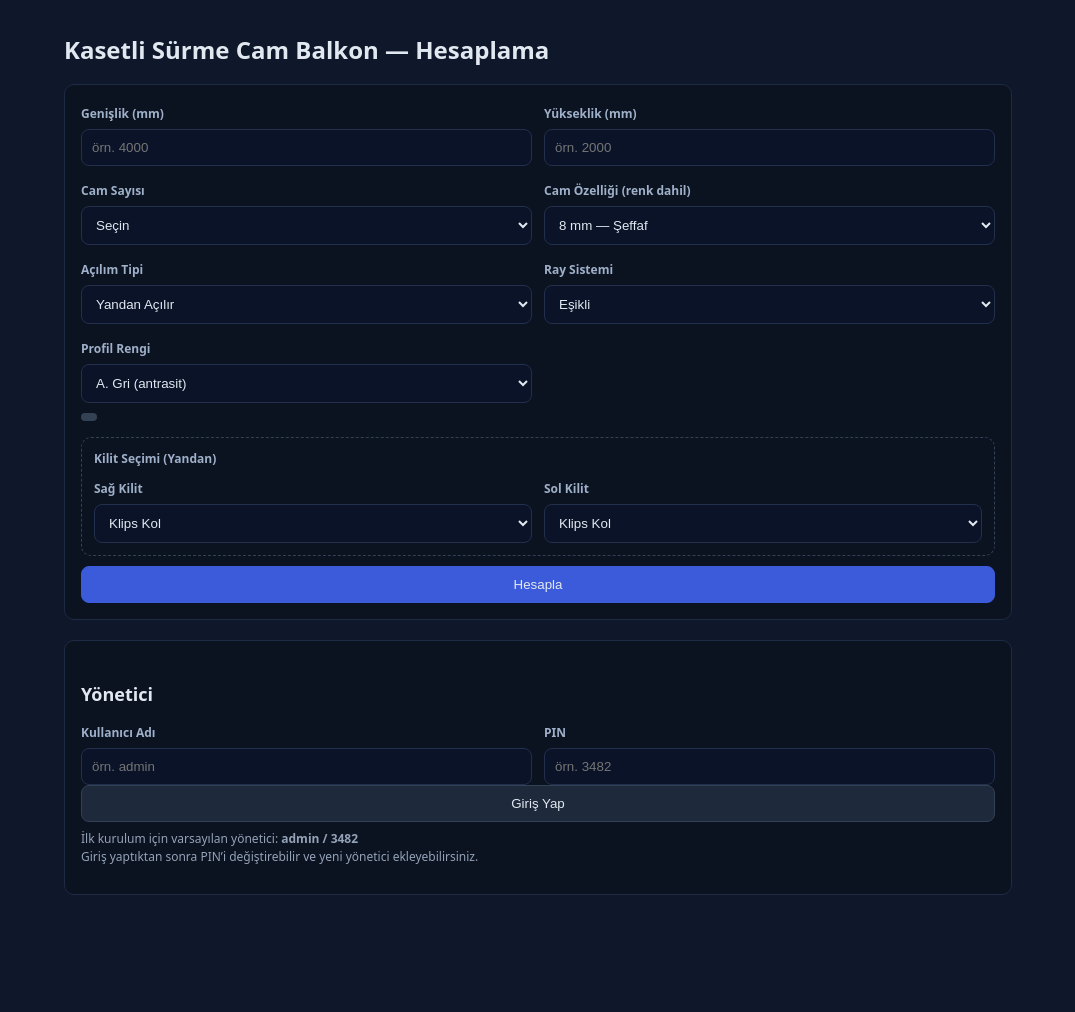
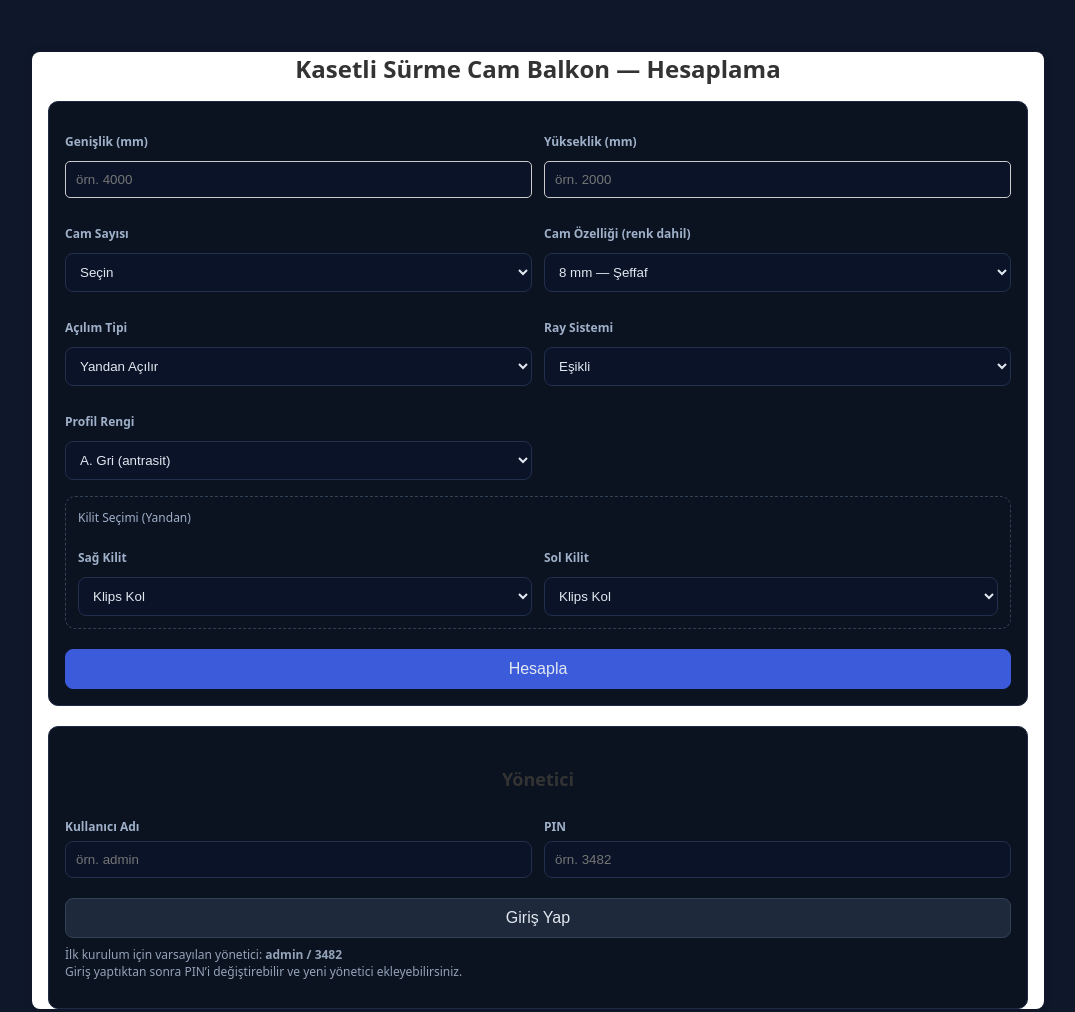
Before and after one commit to sefaakkaya2606/cam-balkon, a plain HTML site: page index.html in a window 1280 px wide. Shown: the whole page, without its empty margins (102-1177 px from the left). Before the commit the page ends 927 px from the top, so only its background shows below. Drawn offline with Linux system fonts and the light colour scheme; no server answers.

Commit message:
Update style.css

```diff
--- a/style.css
+++ b/style.css
@@ -1,25 +1,62 @@
-:root{
-  --bg:#0f172a; --card:#111827; --muted:#94a3b8; --txt:#e5e7eb;
-  --pri:#2563eb; --pri2:#1d4ed8; --line:#1f2937; --badge:#334155;
+body {
+    font-family: Arial, sans-serif;
+    background: #f4f4f4;
+    margin: 0;
+    padding: 20px;
 }
-*{box-sizing:border-box}
-body{margin:0;background:var(--bg);color:var(--txt);font:16px/1.5 system-ui,Segoe UI,Roboto,Arial}
-.container{max-width:1000px;margin:40px auto;padding:0 16px}
-h1{font-size:24px;margin:0 0 16px}
-.card{background:var(--card);border:1px solid var(--line);border-radius:12px;padding:16px;margin:16px 0}
-.grid2{display:grid;grid-template-columns:1fr 1fr;gap:12px}
-.grid3{display:grid;grid-template-columns:1fr 1fr 1fr;gap:12px}
-@media (max-width:720px){.grid2,.grid3{grid-template-columns:1fr}}
-label{display:block;font-weight:600;margin:4px 0}
-input,select{width:100%;padding:10px;border-radius:8px;border:1px solid var(--line);background:#0b1220;color:var(--txt)}
-.btn{display:inline-block;padding:10px 14px;border-radius:8px;background:#374151;border:1px solid var(--line);color:var(--txt);cursor:pointer}
-.btn.primary{background:var(--pri);border-color:var(--pri2)}
-.btn.small{padding:6px 10px;font-size:13px}
-.btn.outline{background:transparent;border-color:#334155}
-.badge{margin-top:6px;display:inline-block;background:var(--badge);padding:4px 8px;border-radius:999px;font-size:12px;color:#cbd5e1}
-.muted{color:var(--muted);font-size:13px}
-.fieldset{border:1px solid var(--line);padding:12px;border-radius:10px;margin-top:10px}
-.legend{font-weight:700;margin-bottom:8px}
-.result{margin-top:12px;padding:12px;border:1px dashed #334155;border-radius:8px}
-.hidden{display:none}
-.toolbar{display:flex;justify-content:space-between;align-items:center;margin-bottom:8px}
+
+.container {
+    max-width: 800px;
+    margin: auto;
+    background: #fff;
+    padding: 30px;
+    border-radius: 8px;
+    box-shadow: 0 0 10px rgba(0, 0, 0, 0.1);
+}
+
+h1, h2 {
+    text-align: center;
+    color: #333;
+}
+
+label {
+    display: block;
+    margin-top: 15px;
+    font-weight: bold;
+    color: #555;
+}
+
+input[type="number"],
+select {
+    width: 100%;
+    padding: 10px;
+    margin-top: 5px;
+    border-radius: 5px;
+    border: 1px solid #ccc;
+    box-sizing: border-box;
+}
+
+button {
+    display: block;
+    width: 100%;
+    background-color: #007bff;
+    color: white;
+    padding: 12px;
+    margin-top: 20px;
+    border: none;
+    border-radius: 5px;
+    cursor: pointer;
+    font-size: 16px;
+}
+
+button:hover {
+    background-color: #0056b3;
+}
+
+#sonuc {
+    margin-top: 30px;
+    padding: 20px;
+    background: #e9ffe9;
+    border: 1px solid #b2ffb2;
+    border-radius: 6px;
+}
```
